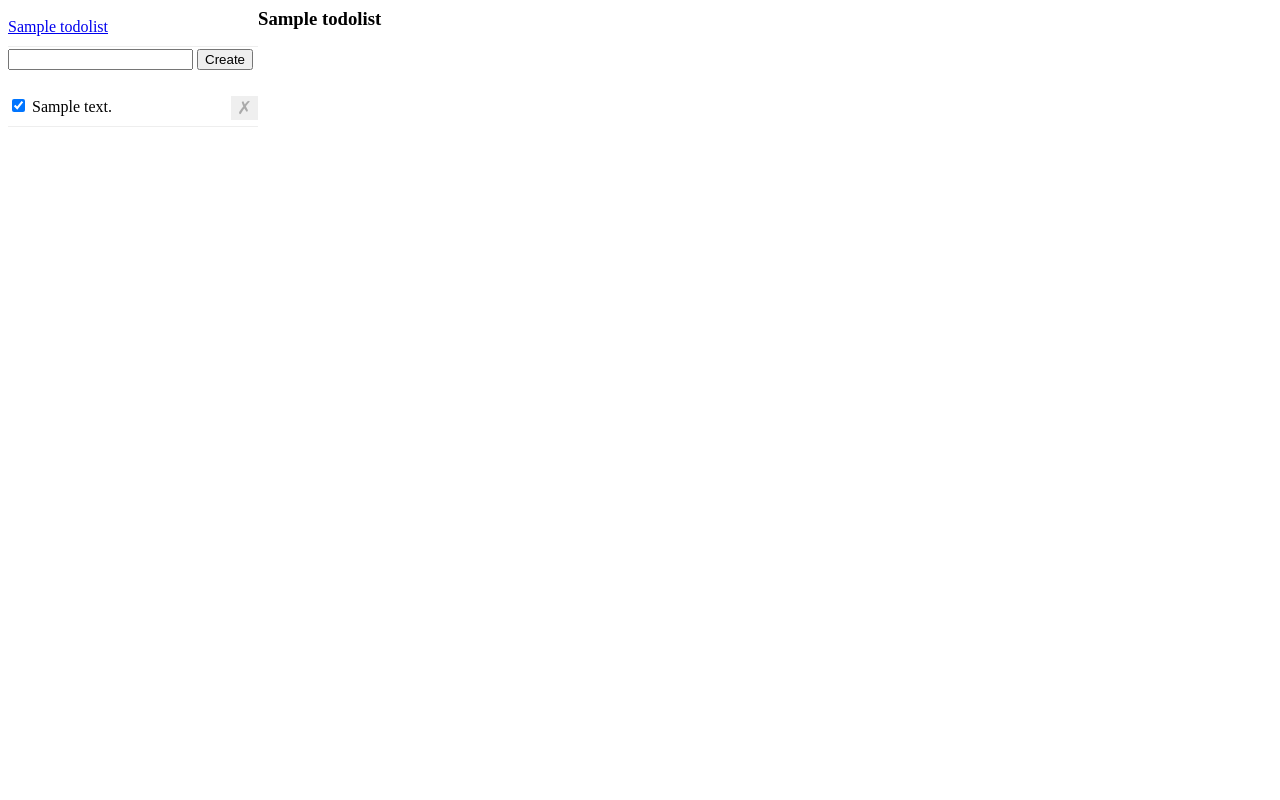
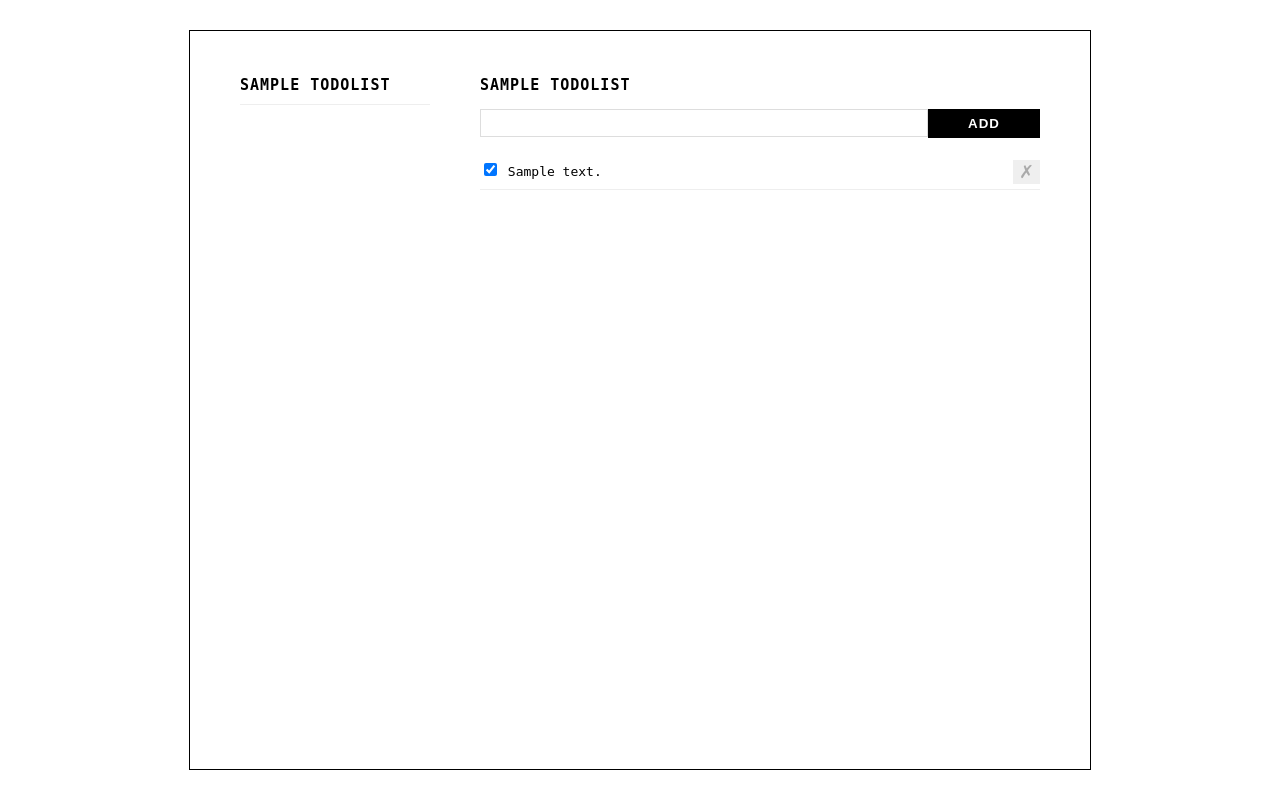
Before and after one commit to leticialourenco/python_flask_jinja_todo_app, a Flask app: page /lists/1 in a window 1280 px wide. Run offline with Flask 2, Linux system fonts and the light colour scheme; tables that the repository leaves empty hold one stand-in row (values such as "Sample post").

Commit message:
Add basic styling to view

```diff
--- a/app.py
+++ b/app.py
@@ -72,7 +72,7 @@ def create_todo():
     if error:
       abort (400)
     else:
-      return redirect(url_for('index'))
+      return redirect(url_for('get_list_todos', list_id=list_id))
 
 @app.route('/lists/<list_id>')
 def get_list_todos(list_id):
@@ -82,7 +82,6 @@ def get_list_todos(list_id):
   current_list=TodoList.query.get(list_id)
 )
 
-
 @app.route('/')
 def index():
   return redirect(url_for('get_list_todos', list_id=1))
--- a/templates/index.html
+++ b/templates/index.html
@@ -2,30 +2,45 @@
   <head>
     <title>Todo App</title>
     <style>
+      body { font-family: monospace; width: 100%; max-width: 800px; border: solid 1px #000; padding: 30px 50px; margin: 30px auto; }
+      ul { display: inline_block; list-style: none; padding: 0; margin: 0; }
+      li { clear: both; padding: 10px 0; border-bottom: 1px solid #eee; }
+      li button { -webkit-appearance: none; border: none; outline: none; float: right; cursor: pointer; font-size: 18px; color: #aaa; }
+      a, h3 { text-decoration: none; letter-spacing: 1; color: black; font-weight: 800; font-size: 15px; }
+      a:hover, .btn:hover, button:hover { opacity: .7 }
+      input {  padding: 5px 10px; }
       .hidden { display: none; }
       .display { display: block; }
-      ul { display: inline_block; list-style: none; padding: 0; margin: 0; width: 250px; float: left;}
-      li { clear: both; padding: 10px 0; border-bottom: 1px solid #eee; }
-      li button { -webkit-appearance: none; border: none; outline: none; float: right; cursor: pointer; font-size: 18px; color: #aaa; }
+      .uppercase { text-transform: uppercase; }
+      .textfield { width: 80%; -webkit-appearance: none; outline: none; border: solid 1px #ddd; padding: 5px; font-size: 14px; font-family: monospace; }
+      .btn { width: 20%; float: right; font-weight: 800; background: black; color: white; border: none; letter-spacing: 1;  padding: 7px 10px; cursor: pointer; }
+      .container { float: left; }
+      .sidebar { width: 30%; }
+      .content { width: 70%; }
+      .sidebar ul { padding: 5px 50px 0 0; }
     </style>
   </head>
   <body>
     <div id="error" class="hidden">Something went wrong!</div>
 
+    <div class="container sidebar">
       <ul id="lists">
         {% for list in lists %}
         <li>
-        <a href="/lists/{{ list.id }}">{{ list.name }}</a>
+          <a href="/lists/{{ list.id }}" class="uppercase">{{ list.name }}</a>
         </li>
         {% endfor %}
       </ul>
+    </div>
 
-    <h3>{{ current_list.name }}</h3>
+    <div class="container content">
+      <h3 class="uppercase">{{ current_list.name }}</h3>
       <form id="form" method="post" action="/todos/create">
-      <input type="text" id="description" name="description" />
+        <input type="text" id="description" name="description" class="textfield" autocomplete="off" />
         <input type="hidden" id="list_id" name="list_id" value="{{ current_list.id }}"/>
-      <input type="submit" value="Create" />
+        <input type="submit" value="add" class="uppercase btn"/>
       </form>
+
       <ul id="todos">
         {% for todo in todos %}
         <li>
@@ -35,6 +50,8 @@
         </li>
         {% endfor %}
       </ul>
+    </div>
+
     <script>
       const delete_buttons = document.querySelectorAll('.delete');
       for (let i=0; i < delete_buttons.length; i++){
```
Lines whose indentation alone changed are shown as unchanged.
